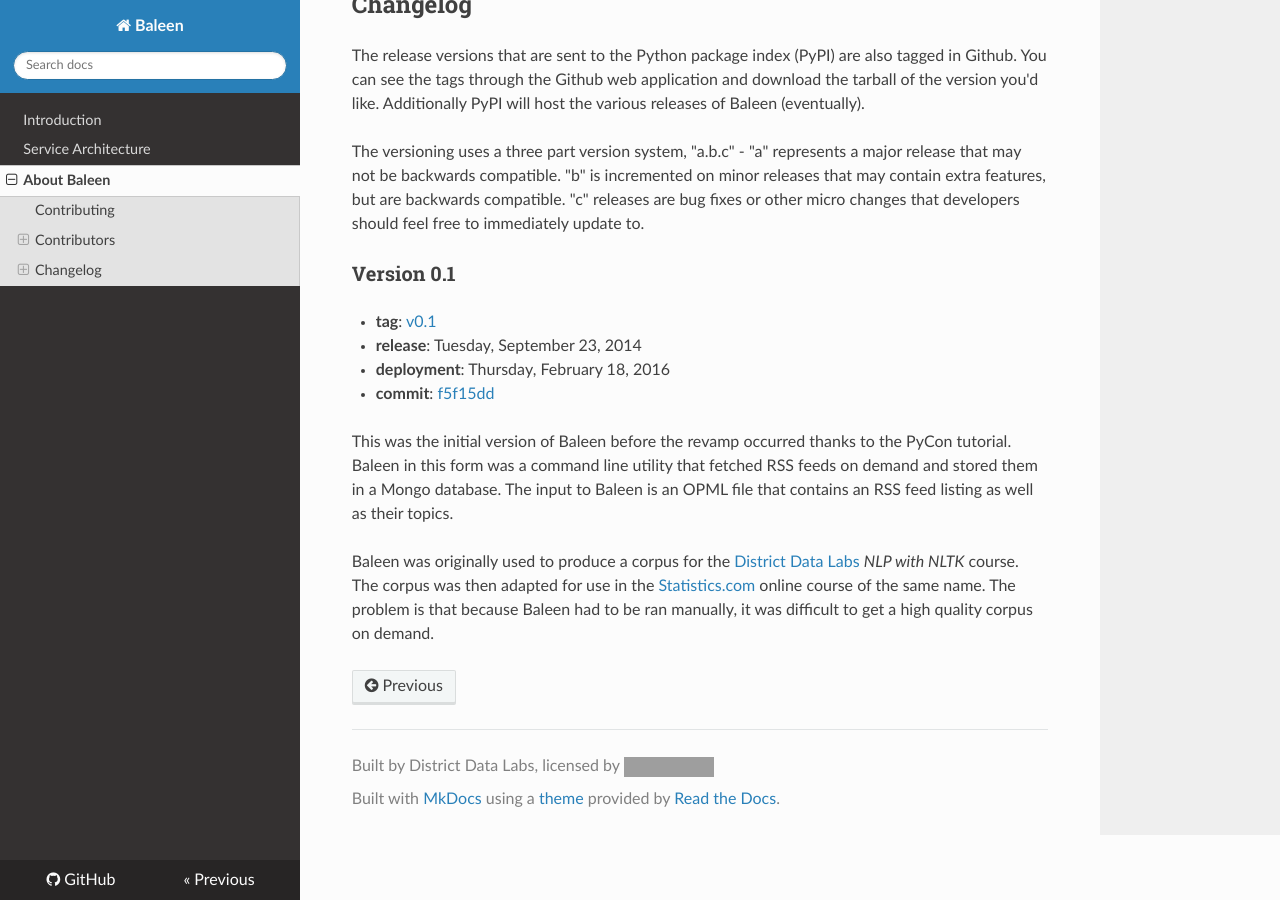
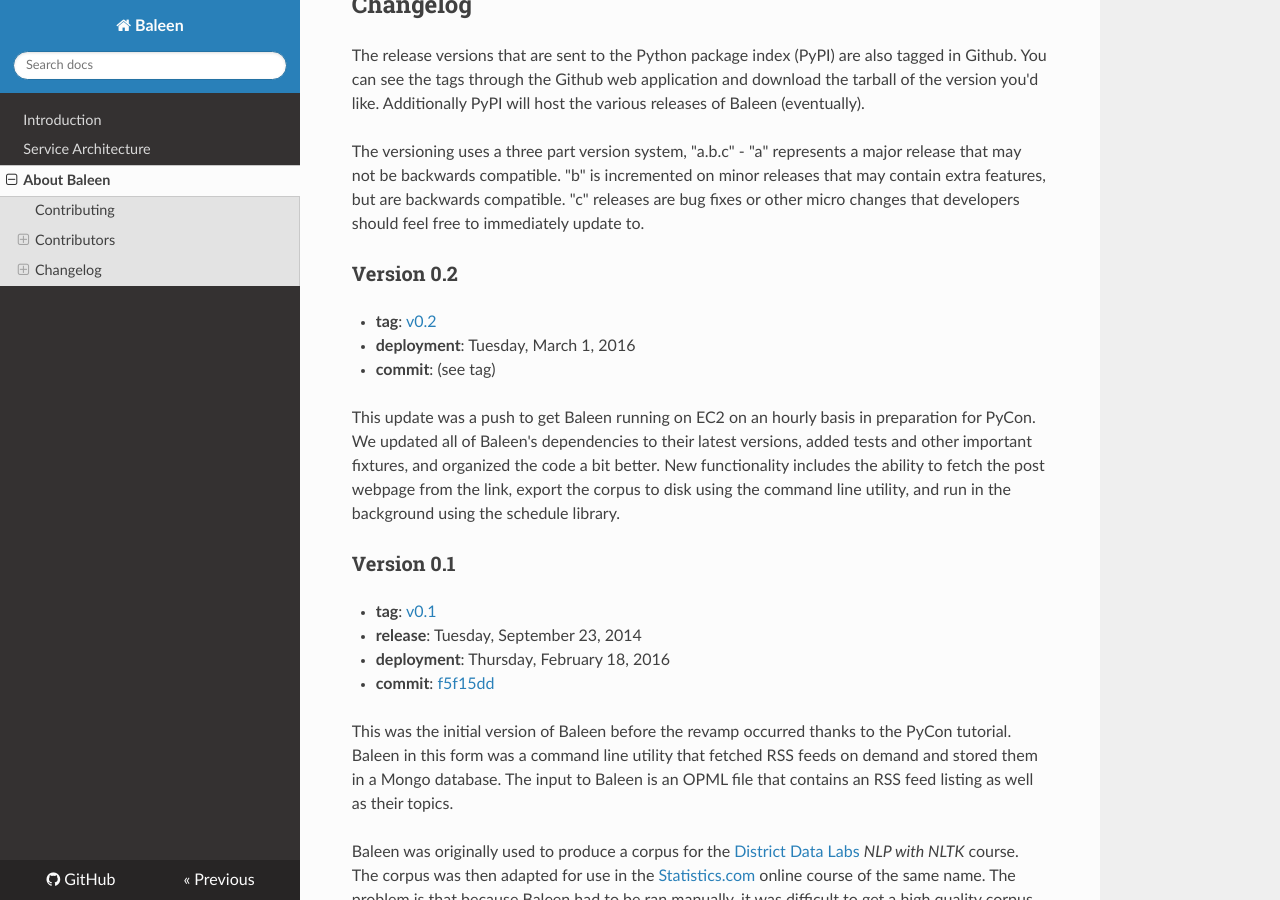
Before and after one commit to DistrictDataLabs/baleen, an MkDocs documentation site: the page built from docs/about.md, in a window 1280 px wide and 900 px high, scrolled down 1372 px. Built offline with MkDocs 1.6.1, drawn with Linux system fonts in a browser that asks for light colours; nearby versions of some CDN libraries; old or Windows-style settings are respelled for this version of MkDocs; grey boxes are pictures that could not be loaded.

```diff
--- a/baleen/version.py
+++ b/baleen/version.py
@@ -19,7 +19,7 @@ Stores version information such that it can be read by setuptools.
 
 __version_info__ = {
     'major': 0,
-    'minor': 1,
+    'minor': 2,
     'micro': 0,
     'releaselevel': 'final',
     'serial': 0,
--- a/docs/about.md
+++ b/docs/about.md
@@ -47,6 +47,14 @@ The release versions that are sent to the Python package index (PyPI) are also t
 
 The versioning uses a three part version system, "a.b.c" - "a" represents a major release that may not be backwards compatible. "b" is incremented on minor releases that may contain extra features, but are backwards compatible. "c" releases are bug fixes or other micro changes that developers should feel free to immediately update to.
 
+### Version 0.2
+
+* **tag**: [v0.2](https://github.com/bbengfort/baleen/releases/tag/v0.2)
+* **deployment**: Tuesday, March 1, 2016
+* **commit**: (see tag)
+
+This update was a push to get Baleen running on EC2 on an hourly basis in preparation for PyCon. We updated all of Baleen's dependencies to their latest versions, added tests and other important fixtures, and organized the code a bit better. New functionality includes the ability to fetch the post webpage from the link, export the corpus to disk using the command line utility, and run in the background using the schedule library.
+
 ### Version 0.1
 
 * **tag**: [v0.1](https://github.com/bbengfort/baleen/releases/tag/v0.1)
```
Also changed, not shown: 1 other file.
